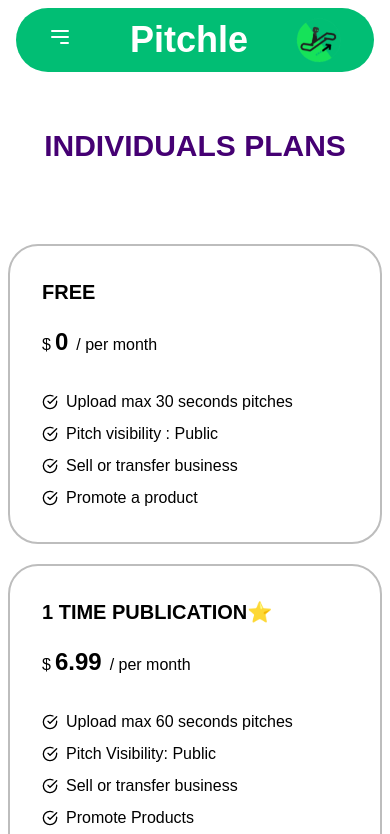
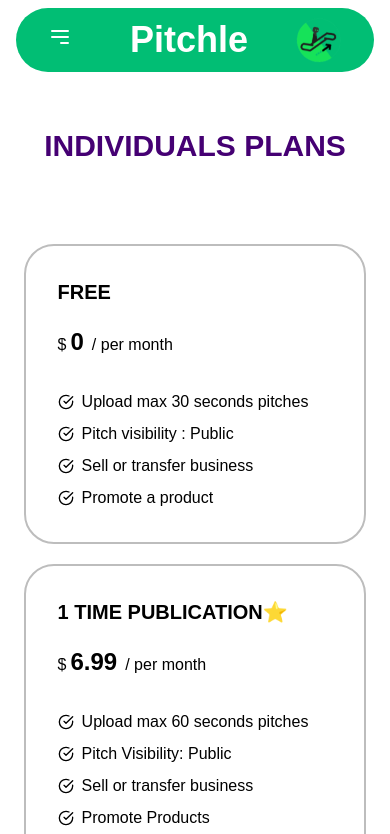
Before and after one commit to Pitchle/Pitchleapp, a React (Create React App) app: page /plans in a window 390 px wide. Shown: the top 834 px of the page. Built offline with nearby package versions, Linux system fonts and the light colour scheme.

Commit message:
plan changes

```diff
--- a/src/components/Pricing.jsx
+++ b/src/components/Pricing.jsx
@@ -7,7 +7,7 @@ const Pricing = () => {
             <NavbarBar/>
             <div className="space-y-20 px-2 md:px-4 lg:px-8 py-12">
                 <h3 className={"text-center mb-10 text-[#450073] text-3xl md:text-4xl lg:text-6xl font-bold"}>INDIVIDUALS PLANS</h3>
-                <div className="demo-container grid grid-cols-1 sm:grid-cols-2 lg:grid-cols-2 w-full lg:w-8/12  mx-auto gap-5">
+                <div className="demo-container grid grid-cols-1 sm:grid-cols-2 lg:grid-cols-2 w-11/12 lg:w-8/12  mx-auto gap-5">
                     <div className="rounded-[30px] hover:scale-105 text-bg-white overflow-hidden border-[2px] border-gray-400 p-8 relative">
                             <div className="h-full z-10  relative">
                                 <div className="flex flex-col  flex-1 justify-between h-full space-y-5">
@@ -708,7 +708,7 @@ const Pricing = () => {
 
 
                 <h3 className={"text-center mb-10 text-[#450073] text-3xl md:text-4xl lg:text-6xl font-bold"}>INVESTORS PLANS</h3>
-                <div className="demo-container grid grid-cols-1 sm:grid-cols-2 lg:grid-cols-2 w-full lg:w-8/12  mx-auto gap-5">
+                <div className="demo-container grid grid-cols-1 sm:grid-cols-2 lg:grid-cols-2 w-11/12 lg:w-8/12  mx-auto gap-5">
                     <div className="rounded-[30px] hover:scale-105 text-bg-white overflow-hidden border-[2px] border-gray-400 p-8 relative">
                         <div className="h-full">
                             <div className="h-full z-10 relative">
```
